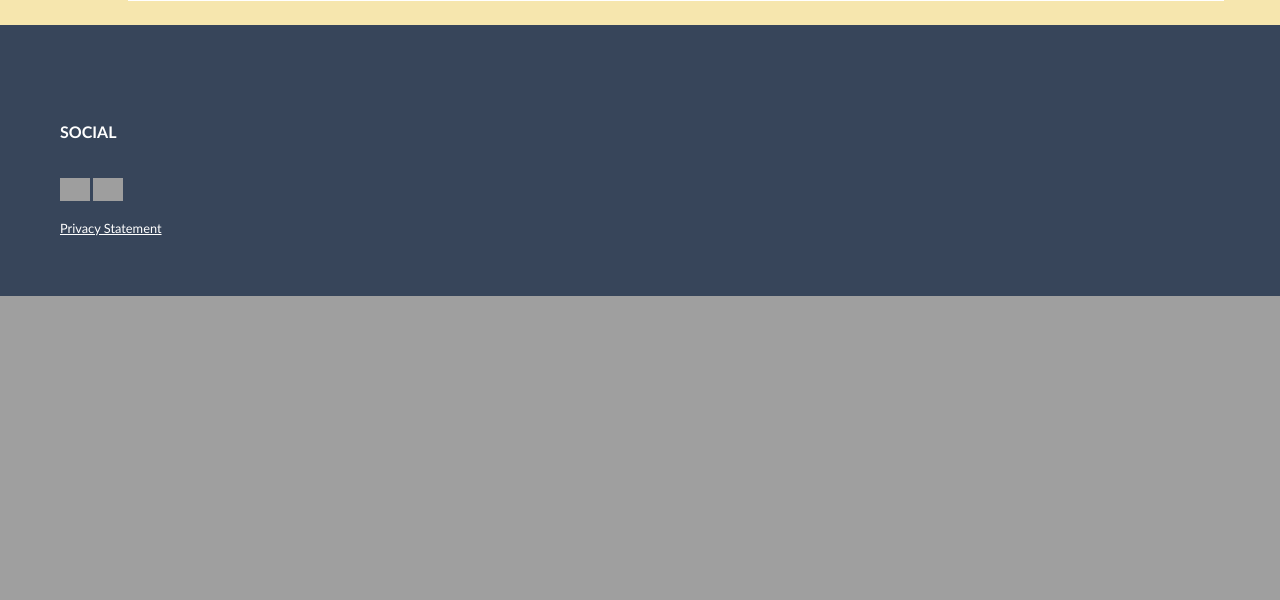
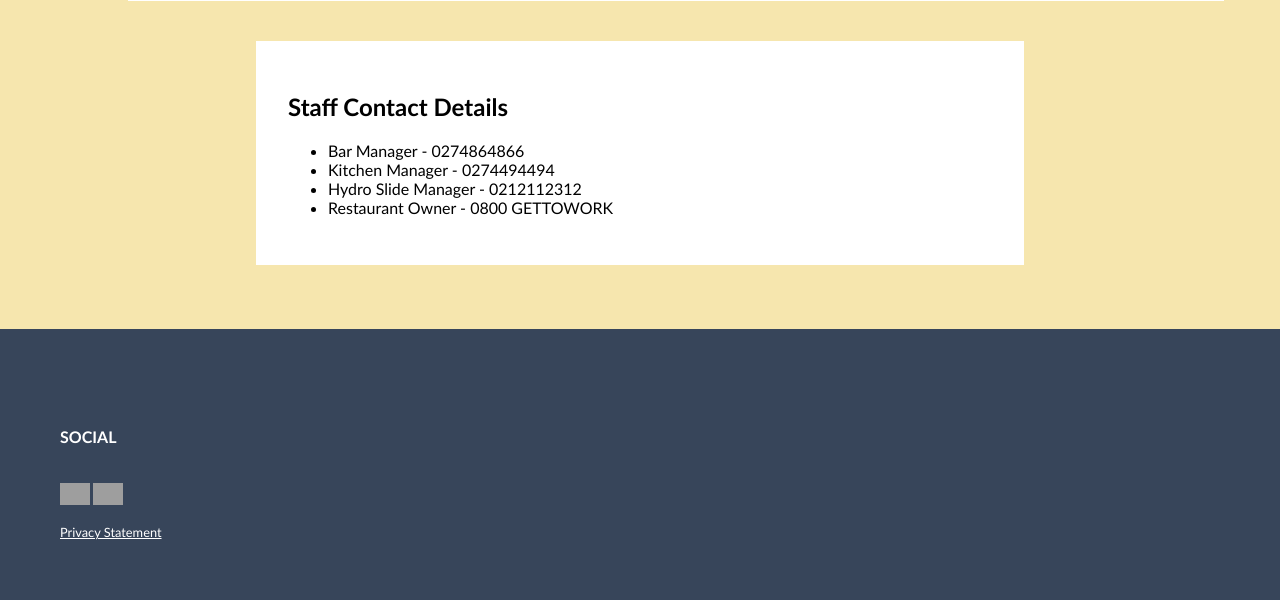
Before and after one commit to RHernandez44/PrivatePractice, a PHP site: page /private/private.html in a window 1280 px wide. Shown: the part 944-1544 px from the top of the page. Before the commit the page ends 1240 px from the top, so only its background shows below. Run offline with PHP 8.4, Linux system fonts and the light colour scheme; grey boxes are pictures that could not be loaded.

Commit message:
changed navbar links, added GA & staff contact

```diff
--- a/web/main.css
+++ b/web/main.css
@@ -158,7 +158,13 @@ header {
     margin-top: 1rem;
     margin-bottom: 4rem;
     max-width: 60%;
+    padding: 2rem;
     background-color: white;
+}
+
+.calendar {
+    min-width: 80vw;
+    min-height: 30rem;
 }
 
 .footer {
@@ -171,10 +177,6 @@ header {
     padding: 60px;
 }
 
-.calendar {
-    min-width: 80vw;
-    min-height: 30rem;
-}
 
 .footer img {
     max-height: 30px;
--- a/web/private/private.html
+++ b/web/private/private.html
@@ -14,11 +14,11 @@
         <h1>Haukai Restaurant</h1>
     </header>
     <nav class="topnav">
-        <a href="../../home.html" class="topnav">Home</a></li>
-        <a href="../../menu.html" class="topnav">Menu</a></li>
-        <a href="../../reservations.html" class="topnav">Reservations</a></li>
-        <a href="../../contact.html" class="topnav">Contact</a></li>
-        <a href="../../hours.html" class="topnav">Staff Hours</a></li>
+        <a href="../home.html" class="topnav">Home</a></li>
+        <a href="../menu.html" class="topnav">Menu</a></li>
+        <a href="../reservations.html" class="topnav">Reservations</a></li>
+        <a href="../contact.html" class="topnav">Contact</a></li>
+        <a href="../hours.html" class="topnav">Staff Hours</a></li>
     </nav>
 
     <div class="container">
@@ -30,10 +30,18 @@
                 scrolling="no"></iframe>
         </div>
     </div>
+    <div class="privacy_statement">
+        <h2>Staff Contact Details</h2>
+        <ul>
+            <li>Bar Manager - 0274864866</li>
+            <li>Kitchen Manager - 0274494494</li>
+            <li>Hydro Slide Manager - 0212112312</li>
+            <li>Restaurant Owner - 0800 GETTOWORK</li>
+        </ul>
+    </div>
 
     <footer class="footer">
         <h6 class="text-white">SOCIAL</h6>
-
         <a href="https://www.instagram.com" target="_blank"><img
                 src="https://uploads-ssl.webflow.com/613d486f797490e3fb9a6e12/613d554aa86828ea6aa6b949_Social-Instagram.png"
                 alt="" class="social-image" /></a></div>
@@ -41,7 +49,7 @@
                 src="https://uploads-ssl.webflow.com/613d486f797490e3fb9a6e12/613d554aa86828bdcba6b94b_Social-Facebook.png"
                 alt="" class="social-image" /></a>
         <br><br>
-        <a href="privacy.html">Privacy Statement</a>
+        <a href="../privacy.html">Privacy Statement</a>
     </footer>
 </body>
 
```
Also changed, not shown: web/home.html (+10 -0 lines).
